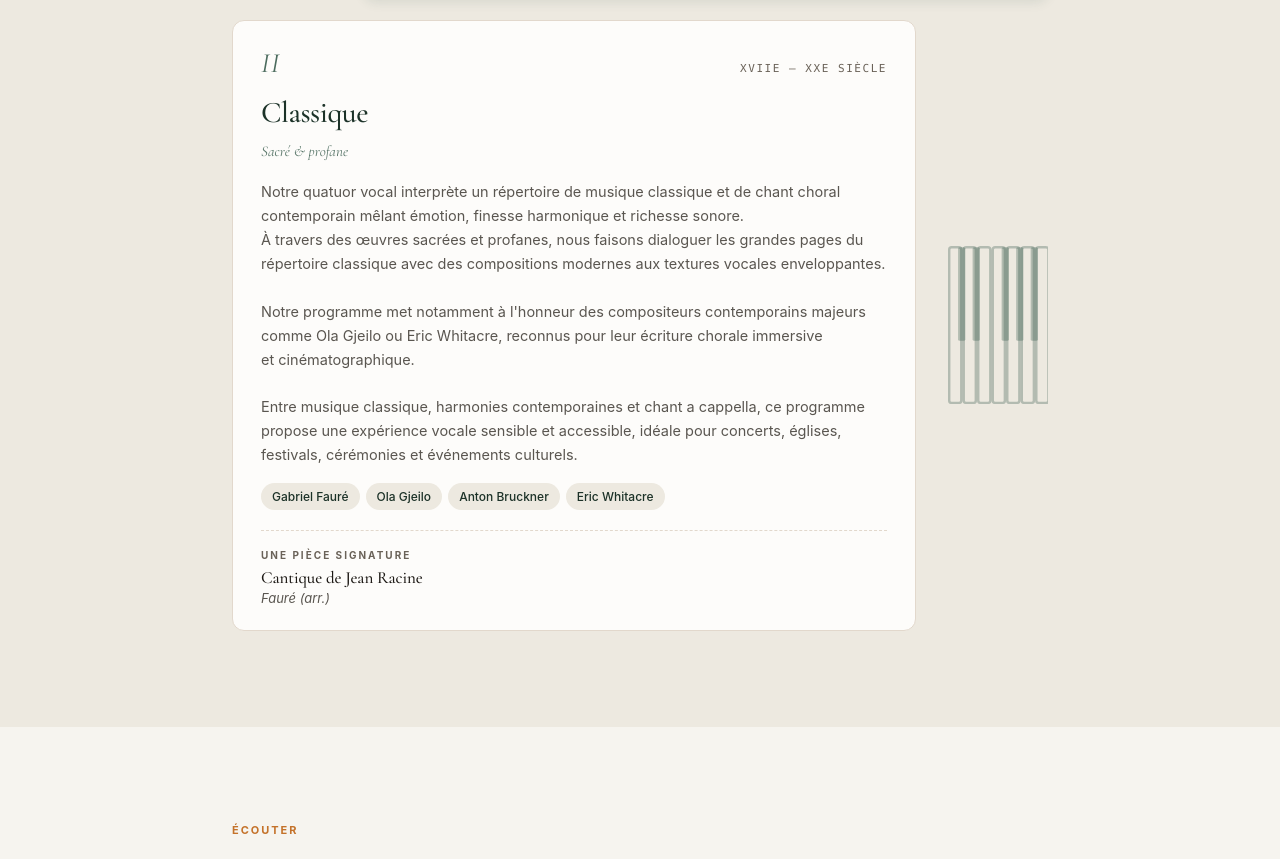
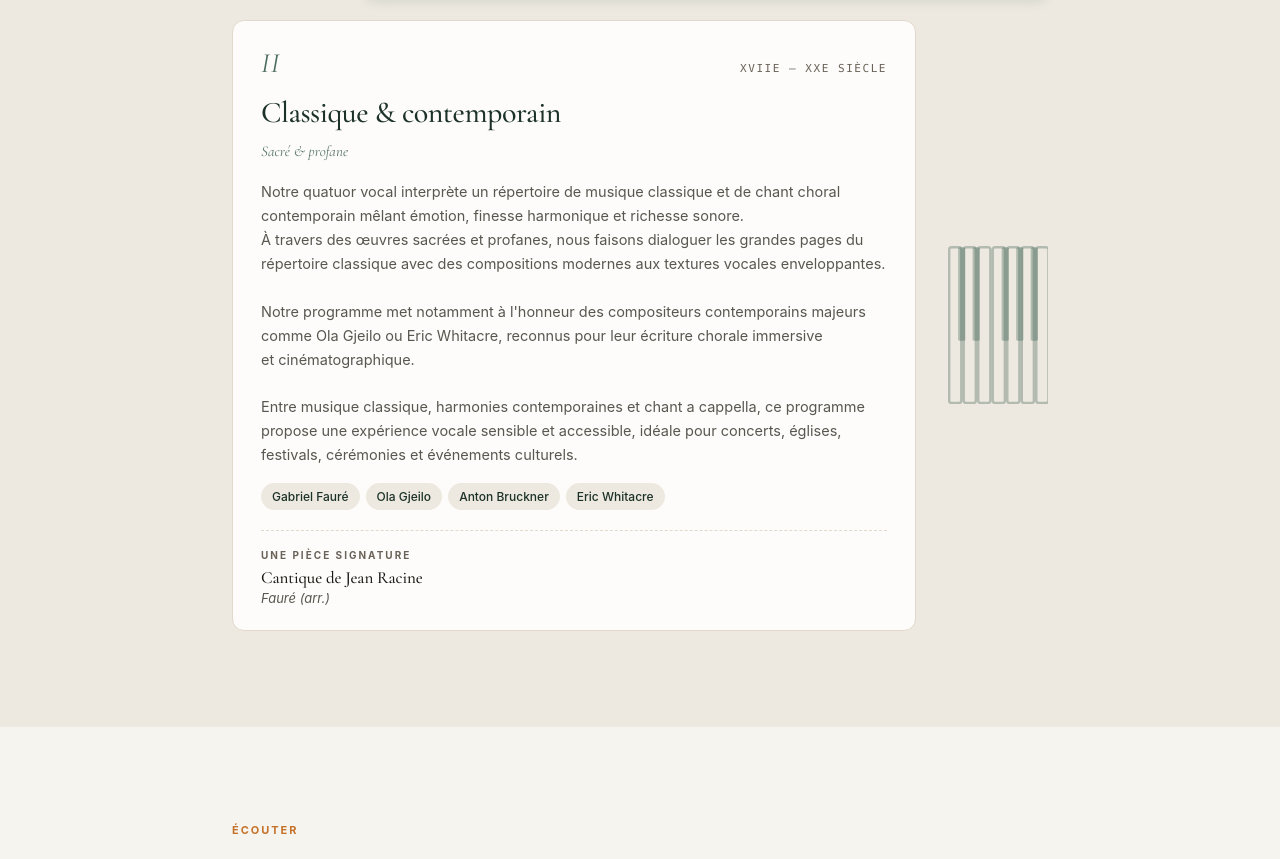
Before and after one commit to TimVille25/2x2voix, a React (Vite) app in the folder site/: page / in a window 1280 px wide. Shown: the part 3147-4006 px from the top of the page. Built offline with nearby package versions, Linux system fonts and the light colour scheme.

Commit message:
Mise à jour de l'étiquette du répertoire pour inclure le contemporain

```diff
--- a/site/src/data.js
+++ b/site/src/data.js
@@ -20,7 +20,7 @@ export const REPERTOIRE = [
   },
   {
     id: "classique",
-    label: "Classique",
+    label: "Classique & contemporain",
     period: "XVIIe — XXe siècle",
     roman: "II",
     teaser: "Sacré & profane",
```
